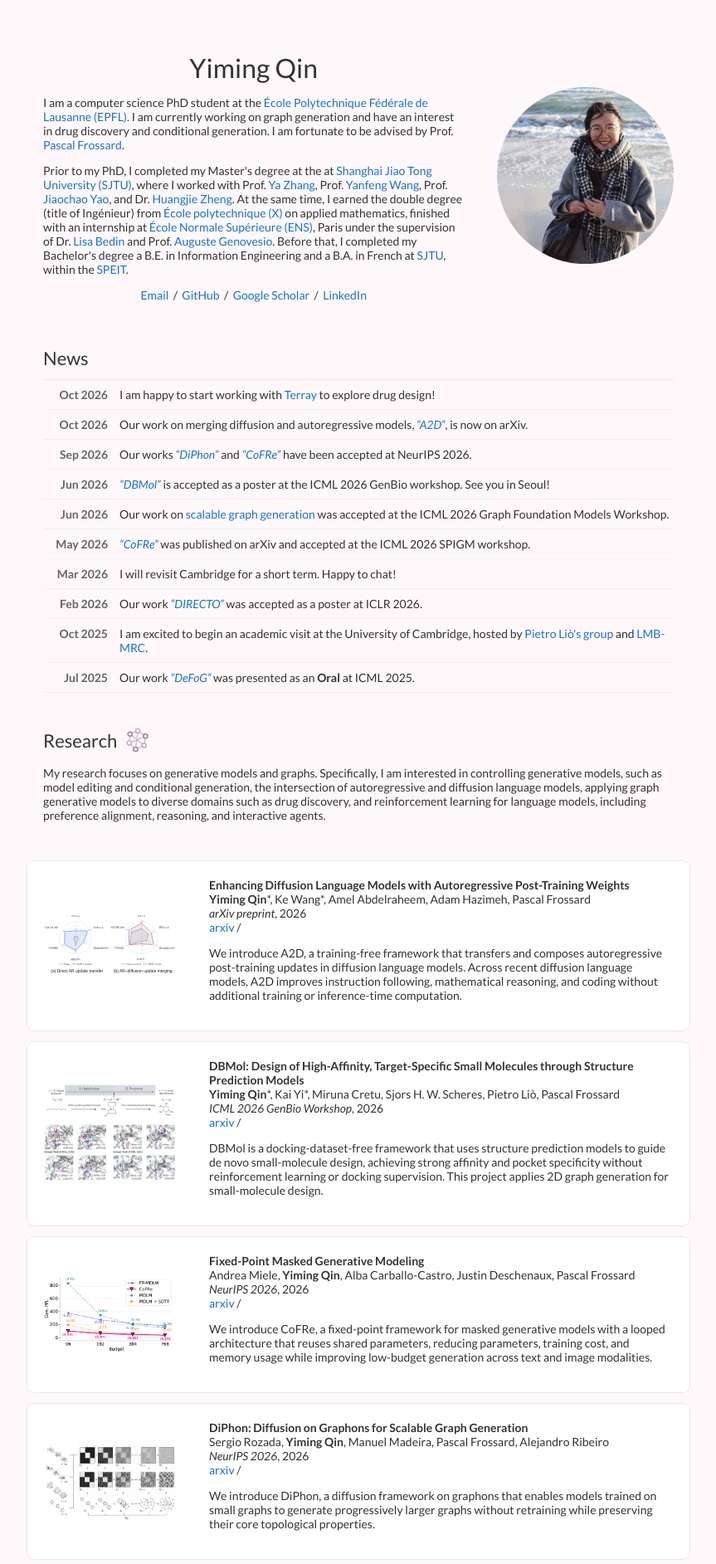
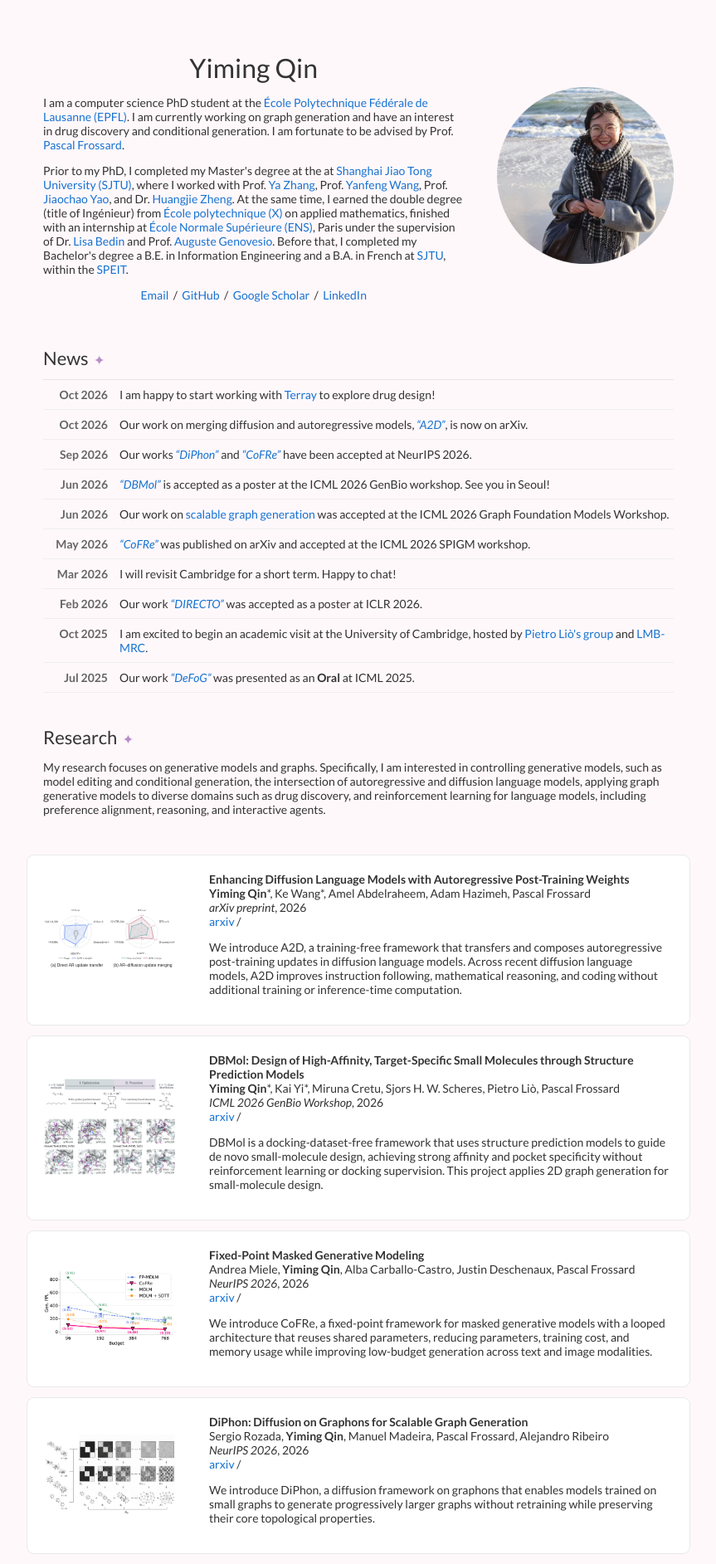
Before and after one commit to qym7/qym7.github.io, a Jekyll site: the page built from _posts/2026-10-06-A2D.markdown, in a window 1280 px wide. Shown: the top 1885 px of the page at 83% size, without its empty margins (208-1071 px from the left). Built offline with Jekyll 4.4.1, drawn with Linux system fonts in a browser that asks for light colours.

Commit message:
Add subtle symbols to homepage section headings

```diff
--- a/_layouts/default.html
+++ b/_layouts/default.html
@@ -18,7 +18,7 @@
   <meta name="author" content="{{ site.name }}" />
   <meta name="viewport" content="width=device-width, initial-scale=1">
 
-  <link rel="stylesheet" type="text/css" href="{{ site.baseurl }}/style.css?v=20261013-pink" />
+  <link rel="stylesheet" type="text/css" href="{{ site.baseurl }}/style.css?v=20261013-symbols" />
   <link rel="canonical" href="{{ page.url | replace:'index.html','' | prepend: site.baseurl | prepend: site.url }}">
   <link href="https://fonts.googleapis.com/css?family=Lato:400,700,400italic,700italic" rel="stylesheet" type="text/css">
 
@@ -118,7 +118,7 @@
         <table style="width:100%;border:0px;border-spacing:0px;border-collapse:separate;margin-right:auto;margin-left:auto;">
           <tr>
             <td style="padding:2.5%;width:100%;vertical-align:middle">
-              <h2>Research</h2><img class="research-mark" src="/images/research-mark.svg" alt="" aria-hidden="true">
+              <h2>Research</h2>
               <p>
                 <!-- I'm interested in generative models on graphs. -->
                 My research focuses on generative models and graphs.
--- a/style.scss
+++ b/style.scss
@@ -18,12 +18,12 @@ a {
 }
 
 a:visited {
-  color: #593472;
+  color: #8552a1;
 }
 
 a:focus,
 a:hover {
-  color: #593472;
+  color: #8552a1;
 }
 
 body {
@@ -58,8 +58,8 @@ body {
 }
 
 .project-list tr:hover td {
-  border-color: #967ba8;
-  box-shadow: 0 4px 14px rgba(72, 42, 101, 0.1);
+  border-color: #bc9fcd;
+  box-shadow: 0 4px 14px rgba(133, 82, 161, 0.12);
 }
 
 .project-list h3 {
@@ -67,7 +67,7 @@ body {
 }
 
 .project-list tr:hover h3 {
-  color: #56316f;
+  color: #8552a1;
 }
 
 @media (prefers-reduced-motion: reduce) {
@@ -78,13 +78,6 @@ body {
   .project-list h3 {
     transition: none;
   }
-}
-
-.research-mark {
-  width: 34px;
-  height: 34px;
-  margin-left: 8px;
-  vertical-align: -8px;
 }
 
 body,
@@ -113,6 +106,13 @@ h2 {
   margin: 0px;
   display:inline;
   color: #333;
+}
+
+h2::after {
+  content: " ✦";
+  color: #b78dca;
+  font-size: 0.75em;
+  margin-left: 3px;
 }
 
 h3 {
```
Also changed, not shown: images/research-mark.svg (deleted).
